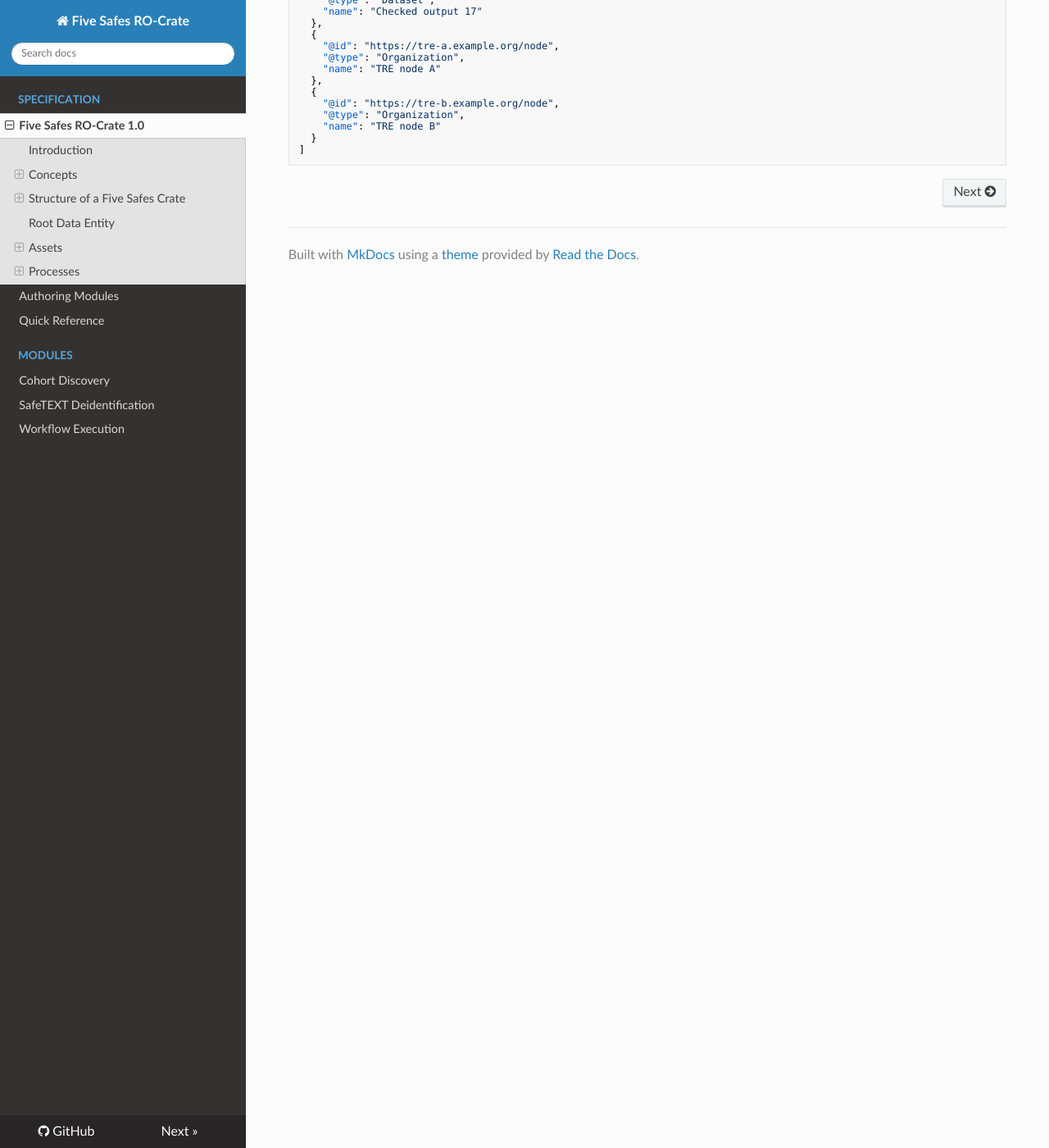
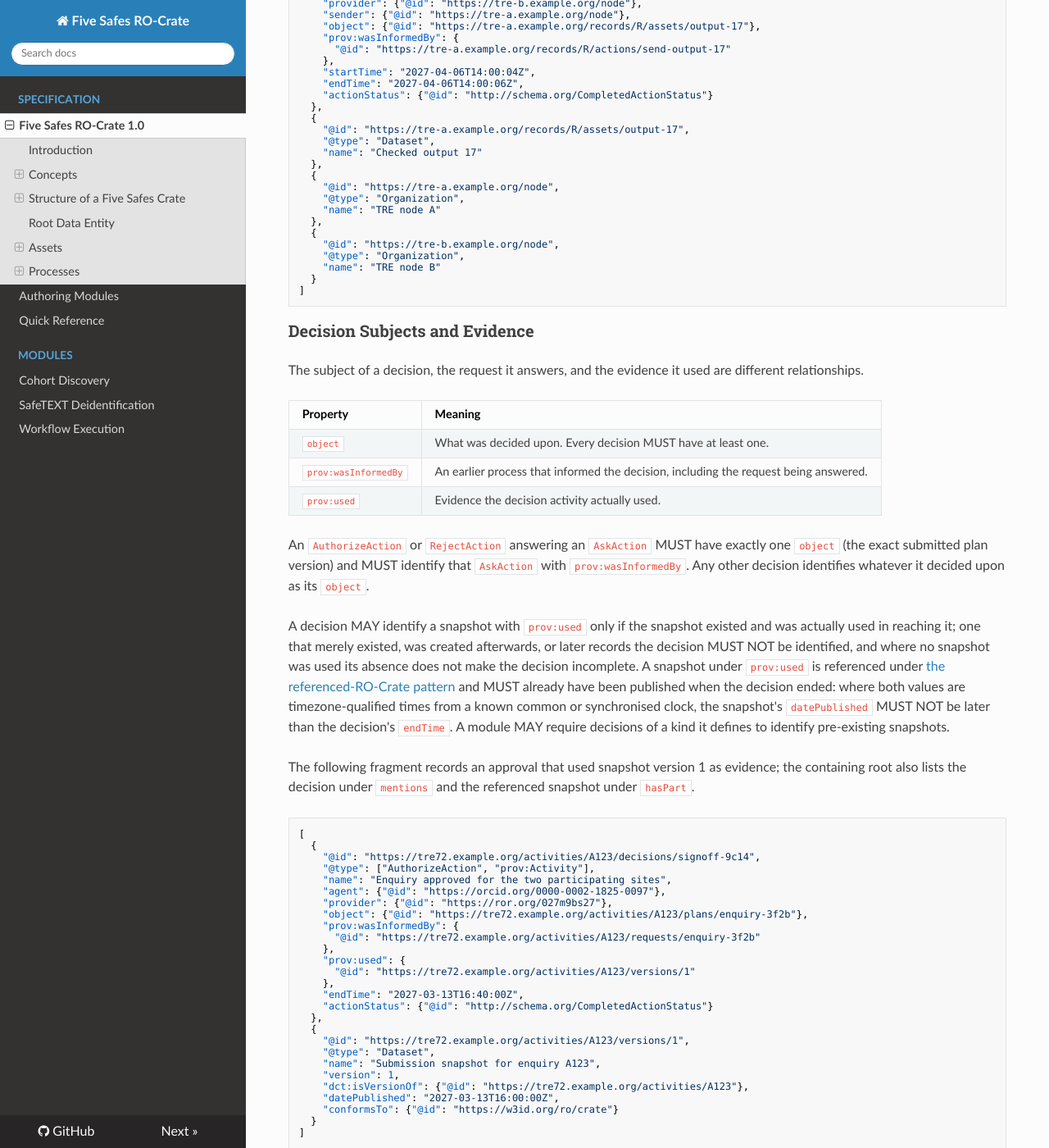
Before and after one commit to eScienceLab/Five-Safes-RO-Crate, an MkDocs documentation site: the page built from docs/index.md, in a window 1280 px wide and 1400 px high, scrolled down 15096 px. Shown: the whole window at 82% size. Built offline with MkDocs 1.6.1, drawn with Linux system fonts in a browser that asks for light colours; nearby versions of some CDN libraries; some of the changed text lies outside the part shown.

Commit message:
docs: decision subjects and evidence

````diff
--- a/docs/index.md
+++ b/docs/index.md
@@ -370,7 +370,14 @@ Asset references from `object`, `result`, `instrument`, and `prov:used` follow [
 | A change to the record or the RO-Crate as a whole | `UpdateAction` |
 | Moving something between parties | `SendAction`, `ReceiveAction` |
 
-The `@type` array MAY include further, more specific types alongside a listed type. Approval and refusal are distinguished by type. Work that intended to create an artefact, but completed without returning an asset (such as a query whose output was withheld by disclosure control) MUST keep its `CreateAction` type and `CompletedActionStatus` status, MUST record no result, and SHOULD record the outcome in description.
+
+The `@type` array MAY include further, more specific types alongside a listed type.
+
+An `AssessAction` records a check or assessment but does not itself assert permission or refusal, and any such decision MUST be recorded as a separate `AuthorizeAction` or `RejectAction`; the outcome is distinguished by that type.
+
+A process MAY carry `additionalType`, referring to the exact IRI of a published term for a more specific kind of process. If the term comes from another vocabulary, its exact published IRI MUST be used and its published meaning MUST NOT be changed. A module MAY define or require terms for the processes it covers.
+
+Work that intended to create an artefact but completed without returning one MUST keep its `CreateAction` type and `CompletedActionStatus`, MUST NOT record a `result`, and SHOULD explain the outcome in `description`.
 
 !!! tip
     `CreateAction` should be used for changes to a file within a dataset, with the original as `object` and the new version as `result`. `UpdateAction` should be used for changes affecting the activity record as a whole.
@@ -404,7 +411,7 @@ flowchart LR
 
 In the diagram above, the request, decision, withdrawal, and execution are independent claims. Note that the arrows are properties recorded in the metadata and do not imply that all the processes shown occurred.
 
-The following fragment describes a submitted plan, its request, and one execution linked to the plan through an association. The decision answering this request is shown under [Decisions and Snapshots](#decisions-and-snapshots); the person and organisation entities are omitted:
+The following fragment describes a submitted plan, its request, and one execution linked to the plan through an association. The decision answering this request is shown under [Decision Subjects and Evidence](#decision-subjects-and-evidence); the person and organisation entities are omitted:
 
 ```json
 [
@@ -551,3 +558,49 @@ The two Actions MAY share an `object` IRI where they concern the same asset and
   }
 ]
 ```
+
+### Decision Subjects and Evidence
+
+The subject of a decision, the request it answers, and the evidence it used are different relationships.
+
+| Property | Meaning |
+|---|---|
+| `object` | What was decided upon. Every decision MUST have at least one. |
+| `prov:wasInformedBy` | An earlier process that informed the decision, including the request being answered. |
+| `prov:used` | Evidence the decision activity actually used. |
+
+An `AuthorizeAction` or `RejectAction` answering an `AskAction` MUST have exactly one `object` (the exact submitted plan version) and MUST identify that `AskAction` with `prov:wasInformedBy`. Any other decision identifies whatever it decided upon as its `object`.
+
+A decision MAY identify a snapshot with `prov:used` only if the snapshot existed and was actually used in reaching it; one that merely existed, was created afterwards, or later records the decision MUST NOT be identified, and where no snapshot was used its absence does not make the decision incomplete. A snapshot under `prov:used` is referenced under [the referenced-RO-Crate pattern](#the-referenced-ro-crate-pattern) and MUST already have been published when the decision ended: where both values are timezone-qualified times from a known common or synchronised clock, the snapshot's `datePublished` MUST NOT be later than the decision's `endTime`. A module MAY require decisions of a kind it defines to identify pre-existing snapshots.
+
+The following fragment records an approval that used snapshot version 1 as evidence; the containing root also lists the decision under `mentions` and the referenced snapshot under `hasPart`.
+
+```json
+[
+  {
+    "@id": "https://tre72.example.org/activities/A123/decisions/signoff-9c14",
+    "@type": ["AuthorizeAction", "prov:Activity"],
+    "name": "Enquiry approved for the two participating sites",
+    "agent": {"@id": "https://orcid.org/0000-0002-1825-0097"},
+    "provider": {"@id": "https://ror.org/027m9bs27"},
+    "object": {"@id": "https://tre72.example.org/activities/A123/plans/enquiry-3f2b"},
+    "prov:wasInformedBy": {
+      "@id": "https://tre72.example.org/activities/A123/requests/enquiry-3f2b"
+    },
+    "prov:used": {
+      "@id": "https://tre72.example.org/activities/A123/versions/1"
+    },
+    "endTime": "2027-03-13T16:40:00Z",
+    "actionStatus": {"@id": "http://schema.org/CompletedActionStatus"}
+  },
+  {
+    "@id": "https://tre72.example.org/activities/A123/versions/1",
+    "@type": "Dataset",
+    "name": "Submission snapshot for enquiry A123",
+    "version": 1,
+    "dct:isVersionOf": {"@id": "https://tre72.example.org/activities/A123"},
+    "datePublished": "2027-03-13T16:00:00Z",
+    "conformsTo": {"@id": "https://w3id.org/ro/crate"}
+  }
+]
+```
````
